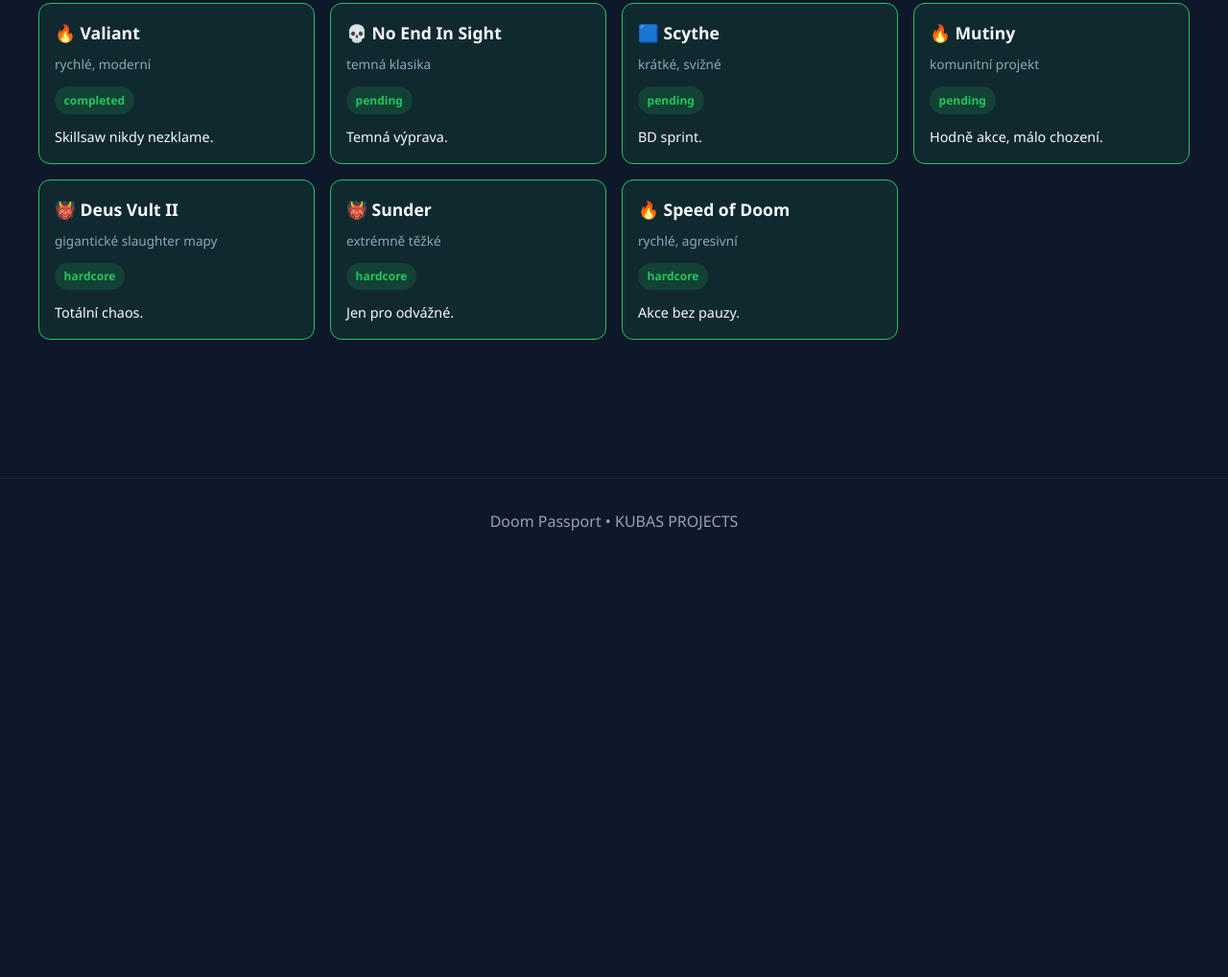
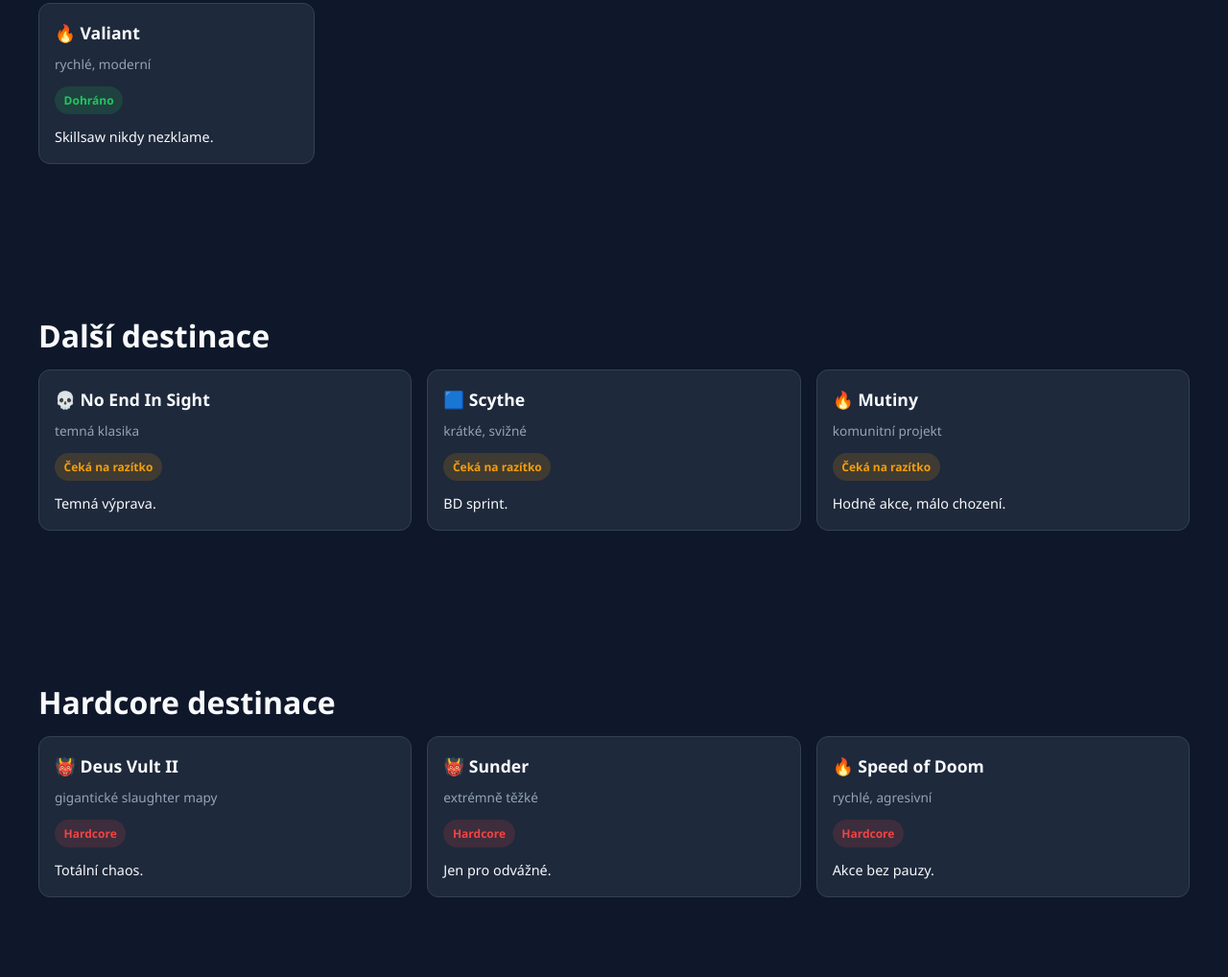
Before and after one commit to RightCube/Doom-Passport, a plain HTML site: page doom-passport/index.html in a window 1280 px wide. Shown: the part 1432-2450 px from the top of the page at 96% size. Before the commit the page ends 2021 px from the top, so only its background shows below. Drawn offline with Linux system fonts and the light colour scheme.

Commit message:
Working Doom Passport prototype

```diff
--- a/doom-passport/app.js
+++ b/doom-passport/app.js
@@ -16,19 +16,60 @@ let wads = [
 
 function renderPassport() {
 
-    const completedList =
-        document.getElementById("completed-list");
+    const completedList = document.getElementById("completed-list");
+    const pendingList = document.getElementById("pending-list");
+    const hardcoreList = document.getElementById("hardcore-list");
 
-    if (!completedList) {
+    const completedCountElement =
+        document.getElementById("completed-count");
+
+    const activeCountElement =
+        document.getElementById("active-count");
+
+    const progressPercentElement =
+        document.getElementById("progress-percent");
+
+    const progressFill =
+        document.getElementById("progress-fill");
+
+    if (
+        !completedList ||
+        !pendingList ||
+        !hardcoreList
+    ) {
         return;
     }
 
     completedList.innerHTML = "";
+    pendingList.innerHTML = "";
+    hardcoreList.innerHTML = "";
+
+    let completedCount = 0;
+    let activeCount = 0;
 
     wads.forEach(wad => {
 
+        let badgeClass = "";
+        let badgeText = "";
+
+        if (wad.status === "completed") {
+            badgeClass = "badge-completed";
+            badgeText = "Dohráno";
+            completedCount++;
+            activeCount++;
+        }
+        else if (wad.status === "pending") {
+            badgeClass = "badge-pending";
+            badgeText = "Čeká na razítko";
+            activeCount++;
+        }
+        else {
+            badgeClass = "badge-hardcore";
+            badgeText = "Hardcore";
+        }
+
         const card = `
-        <div class="wad-card completed">
+        <div class="wad-card">
 
             <div class="wad-title">
                 ${wad.icon} ${wad.name}
@@ -38,8 +79,8 @@ function renderPassport() {
                 ${wad.style}
             </div>
 
-            <span class="badge badge-completed">
-                ${wad.status}
+            <span class="badge ${badgeClass}">
+                ${badgeText}
             </span>
 
             <div class="wad-note">
@@ -49,9 +90,40 @@ function renderPassport() {
         </div>
         `;
 
-        completedList.innerHTML += card;
+        if (wad.status === "completed") {
+
+            completedList.innerHTML += card;
+
+        }
+        else if (wad.status === "pending") {
+
+            pendingList.innerHTML += card;
+
+        }
+        else {
+
+            hardcoreList.innerHTML += card;
+
+        }
+
     });
 
+    const progress =
+        activeCount > 0
+            ? Math.round((completedCount / activeCount) * 100)
+            : 0;
+
+    if (completedCountElement)
+        completedCountElement.textContent = completedCount;
+
+    if (activeCountElement)
+        activeCountElement.textContent = activeCount;
+
+    if (progressPercentElement)
+        progressPercentElement.textContent = progress + "%";
+
+    if (progressFill)
+        progressFill.style.width = progress + "%";
 }
 
 renderPassport();
--- a/doom-passport/index.html
+++ b/doom-passport/index.html
@@ -3,7 +3,6 @@
 <head>
     <meta charset="UTF-8">
     <meta name="viewport" content="width=device-width, initial-scale=1.0">
-
     <title>Doom Passport | KUBAS PROJECTS</title>
 
     <link rel="stylesheet" href="../css/style.css">
@@ -17,7 +16,7 @@
     <div class="container">
 
         <a href="../" class="logo">
-            <span class="logo-symbol">&gt;_</span>
+            <span class="logo-symbol">>_</span>
             <span class="logo-text">
                 KUBAS PROJECTS
             </span>
@@ -41,8 +40,7 @@
             <h1>DOOM PASSPORT</h1>
 
             <p>
-                Evidence megawadů, statistik
-                a herního postupu.
+                Evidence megawadů, statistik a herního postupu.
             </p>
 
         </div>
@@ -56,45 +54,44 @@
             <div class="passport-stats">
 
                 <div class="stat-card">
-
                     <span class="stat-label">
                         Dokončeno
                     </span>
 
-                    <div class="stat-value">
+                    <div class="stat-value" id="completed-count">
                         0
                     </div>
-
                 </div>
 
                 <div class="stat-card">
-
                     <span class="stat-label">
                         Aktivní seznam
                     </span>
 
-                    <div class="stat-value">
+                    <div class="stat-value" id="active-count">
                         0
                     </div>
-
                 </div>
 
                 <div class="stat-card">
-
                     <span class="stat-label">
                         Splnění
                     </span>
 
-                    <div class="stat-value">
+                    <div class="stat-value" id="progress-percent">
                         0%
                     </div>
-
                 </div>
 
             </div>
 
             <div class="progress-bar">
-                <div class="progress-fill"></div>
+
+                <div
+                    class="progress-fill"
+                    id="progress-fill">
+                </div>
+
             </div>
 
         </div>
@@ -109,11 +106,17 @@
 
             <div class="add-form">
 
-                <input placeholder="Název WADu">
+                <input
+                    id="newName"
+                    placeholder="Název WADu">
 
-                <input placeholder="Styl">
+                <input
+                    id="newStyle"
+                    placeholder="Styl">
 
-                <input placeholder="Poznámka">
+                <input
+                    id="newNote"
+                    placeholder="Poznámka">
 
                 <button class="button">
                     Přidat WAD
@@ -131,7 +134,40 @@
 
             <h2>Razítka získaná</h2>
 
-            <div id="completed-list" class="wad-list"></div>
+            <div
+                id="completed-list"
+                class="wad-list">
+            </div>
+
+        </div>
+
+    </section>
+
+    <section class="section">
+
+        <div class="container">
+
+            <h2>Další destinace</h2>
+
+            <div
+                id="pending-list"
+                class="wad-list">
+            </div>
+
+        </div>
+
+    </section>
+
+    <section class="section">
+
+        <div class="container">
+
+            <h2>Hardcore destinace</h2>
+
+            <div
+                id="hardcore-list"
+                class="wad-list">
+            </div>
 
         </div>
 
@@ -152,6 +188,3 @@
 </footer>
 
 <script src="app.js"></script>
-
-</body>
-</html>
```
